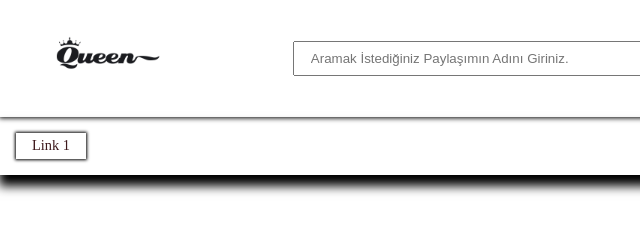
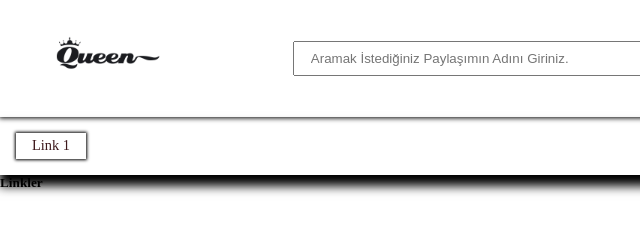
Before and after one commit to dasgrau/blog-website, a website: page public/index.html in a window 1280 px wide. Shown: the full height of the page, 0-640 px from the left. Drawn offline with Linux system fonts and the light colour scheme.

Commit message:
footer
footer

Co-Authored-By: dasgrau <90910529+dasgrau@users.noreply.github.com>

```diff
--- a/public/index.html
+++ b/public/index.html
@@ -54,6 +54,12 @@
             <a href="#" class="nav-link">Link 1</a>
         </div>
     </nav>
+    <!-- footer -->
+    <footer id="main__footer">
+        <div class="linkler">
+            <h5>Linkler</h5>
+        </div>
+    </footer>
 </body>
 
 </html>
```
